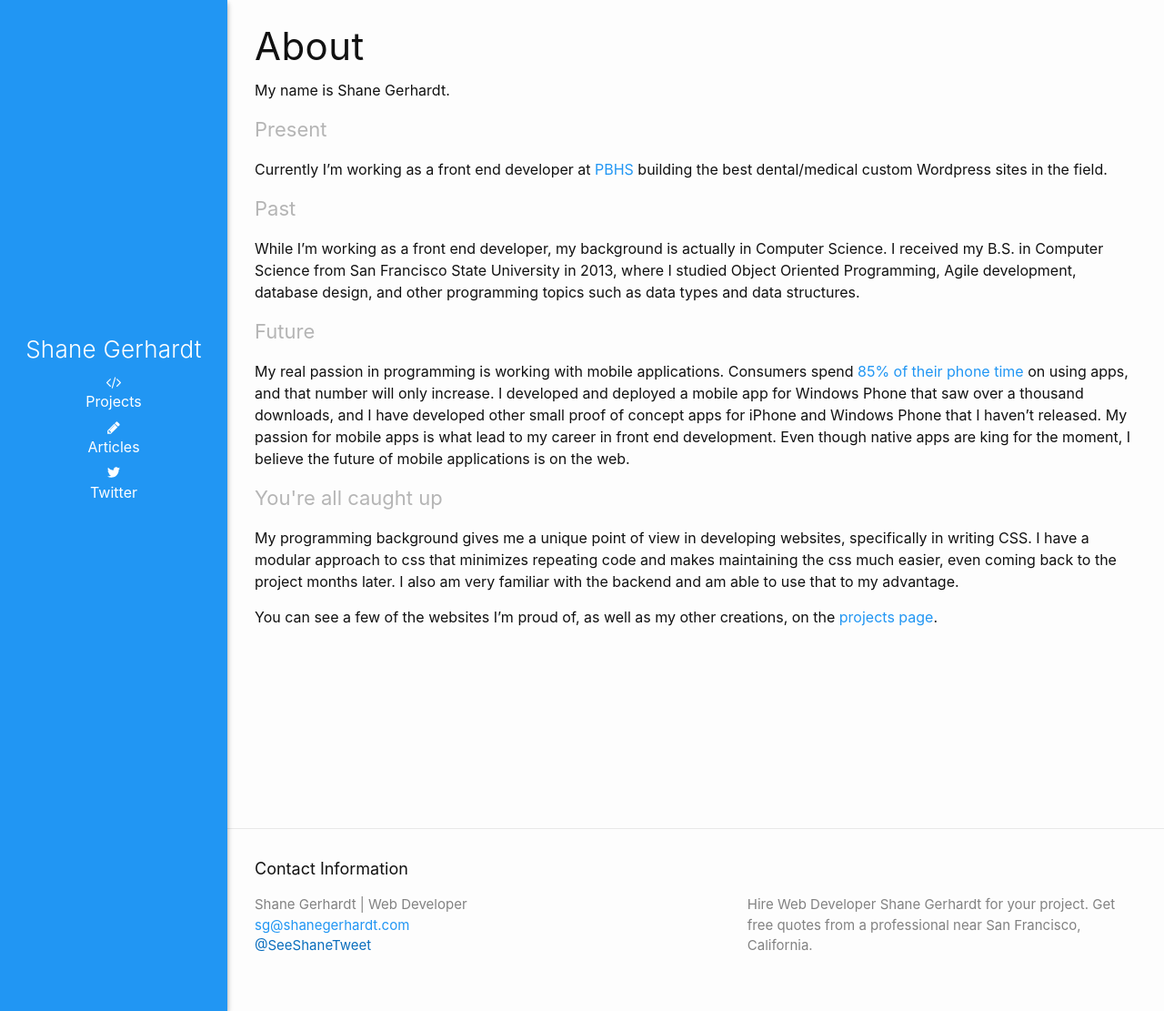
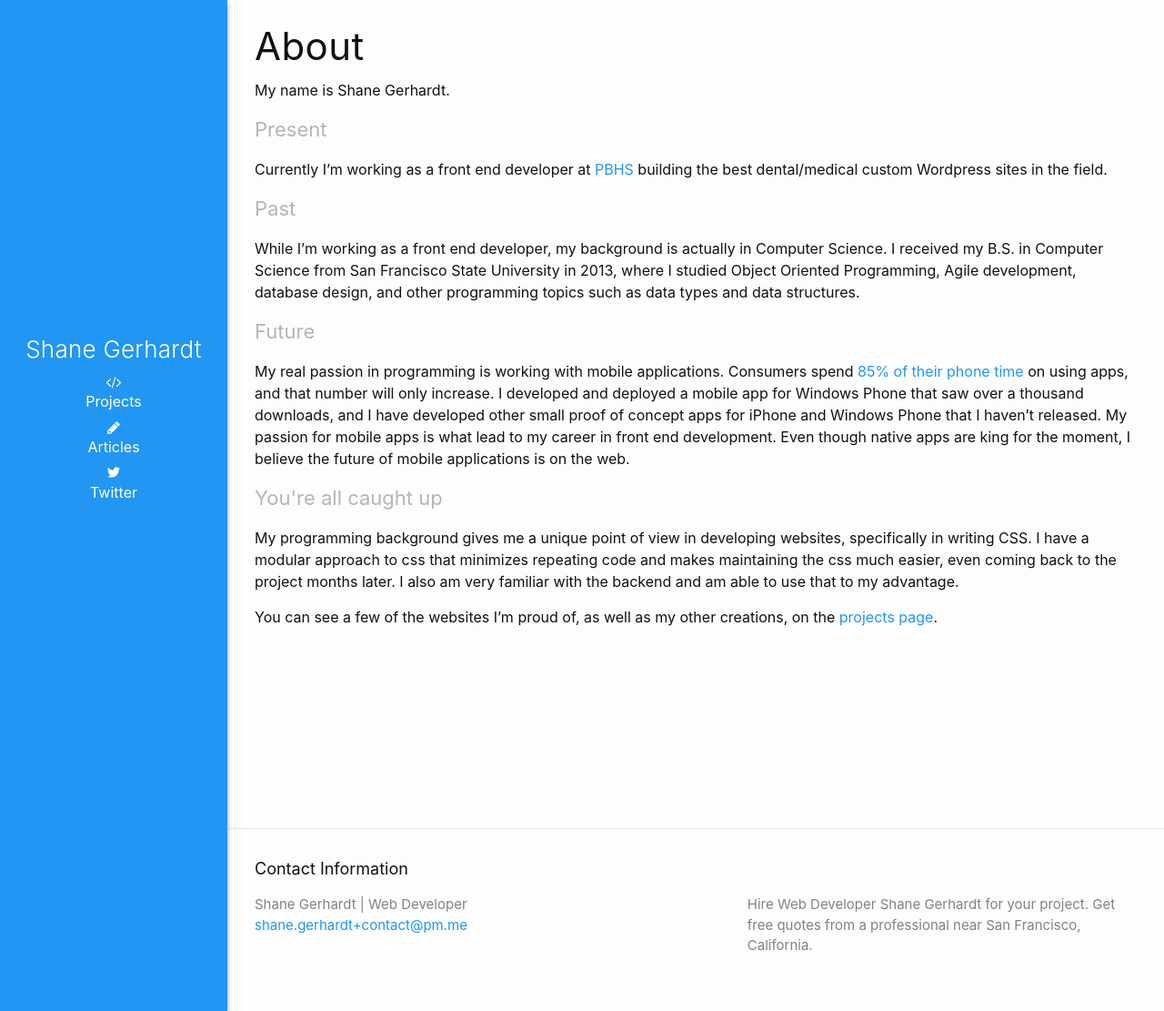
Before and after one commit to shanegerhardt/shanegerhardt.github.io, a Jekyll site: the page built from index.html, in a window 1280 px wide and 1111 px high. Shown: the whole window at 91% size. Built offline with Jekyll 4.4.1, drawn with Linux system fonts in a browser that asks for light colours.

Commit message:
Update footer.html
changing email

```diff
--- a/_includes/footer.html
+++ b/_includes/footer.html
@@ -8,8 +8,7 @@
       <div class="footer-col footer-col-1">
         <ul class="contact-list" itemscope itemprop="Person" itemtype="http://schema.org/Person">
           <li><span itemprop="name"><span itemprop="givenName">Shane</span> <span itemprop="familyName">Gerhardt</span></span> | <span itemprop="jobTitle">Web Developer</span></li>
-          <li><a itemprop="email" href="mailto:sg@shanegerhardt.com">sg@shanegerhardt.com</a></li>
-          <li><a href="{{ site.twitter }}">@SeeShaneTweet</a></li>
+          <li><a itemprop="email" href="mailto:shane.gerhardt+contact@pm.me">shane.gerhardt+contact@pm.me</a></li>
         </ul>
       </div>
 
```
